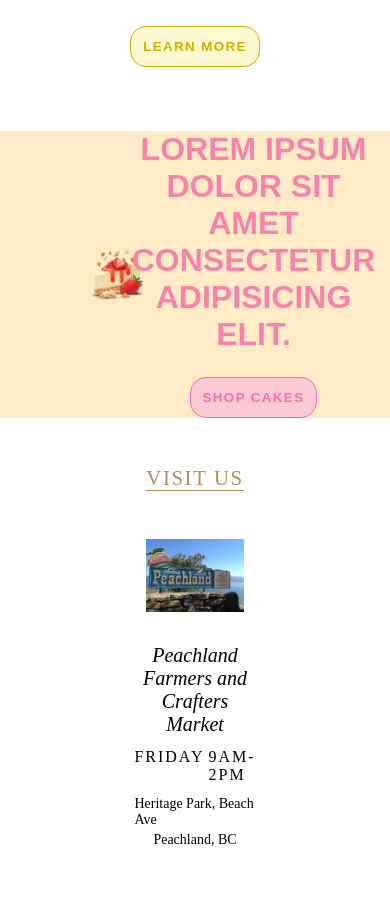
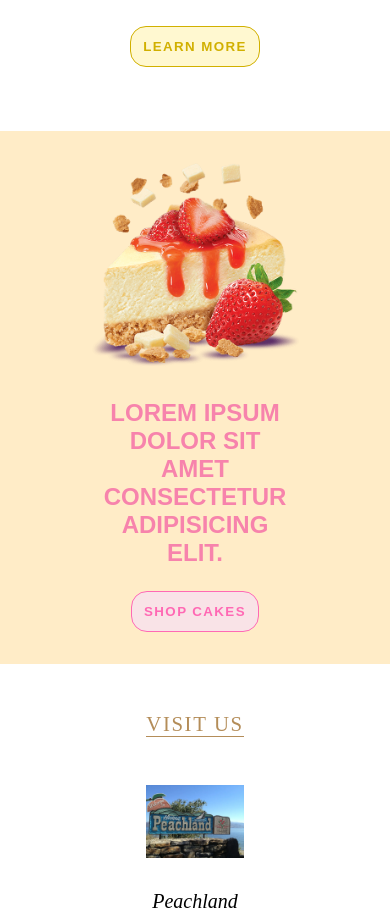
Before and after one commit to Smoopfrog/asweetromance, a React (Create React App) app: page / in a window 390 px wide. Shown: the part 821-1736 px from the top of the page. Built offline with nearby package versions, Linux system fonts and the light colour scheme.

Commit message:
add mobile view for product bqanner

```diff
--- a/src/Styles/ProductBanner.css
+++ b/src/Styles/ProductBanner.css
@@ -2,12 +2,13 @@
   display: flex;
   align-items: center;
   justify-content: center;
+  flex-direction: column;
   background-color: #ffecc7;
 }
 
 .product-banner-img {
   padding: 32px;
-  max-width: 30%;
+  max-width: 70%;
 }
 
 .product-banner-article {
@@ -22,7 +23,7 @@
   margin-bottom: 24px;
   text-transform: uppercase;
   font-weight: 700;
-  font-size: 32px;
+  font-size: 24px;
   font-family: sans-serif;
   text-align: center;
   color: #f783ac;
@@ -30,6 +31,7 @@
 
 .product-banner-btn {
   padding: 12px;
+  margin-bottom: 32px;
   color: hotpink;
   background-color: rgb(249, 227, 231);
   border: solid 1px hotpink;
@@ -40,7 +42,7 @@
   transition: background-color 0.5s;
 }
 
-.product-banner-btn {
+.product-banner-btn:hover {
   cursor: pointer;
   background-color: rgb(251, 202, 211);
 }/*# sourceMappingURL=ProductBanner.css.map */
--- a/src/Styles/ProductBanner.scss
+++ b/src/Styles/ProductBanner.scss
@@ -2,12 +2,13 @@
   display: flex;
   align-items: center;
   justify-content: center;
+  flex-direction: column;
   background-color: #ffecc7;
 }
 
 .product-banner-img {
   padding: 32px;
-  max-width: 30%;
+  max-width: 70%;
 }
 
 .product-banner-article {
@@ -22,7 +23,7 @@
   margin-bottom: 24px;
   text-transform: uppercase;
   font-weight: 700;
-  font-size: 32px;
+  font-size: 24px;
   font-family: sans-serif;
   text-align: center;
   color: #f783ac;
@@ -30,7 +31,7 @@
 
 .product-banner-btn {
   padding: 12px;
-
+  margin-bottom: 32px;
   color: hotpink;
   background-color: rgb(249, 227, 231);
 
@@ -44,7 +45,7 @@
   transition: background-color 0.5s;
 }
 
-.product-banner-btn {
+.product-banner-btn:hover {
   cursor: pointer;
   background-color: rgb(251, 202, 211);
 }
```
Also changed, not shown: 1 other file (tests, documents, lock files or other folders).
